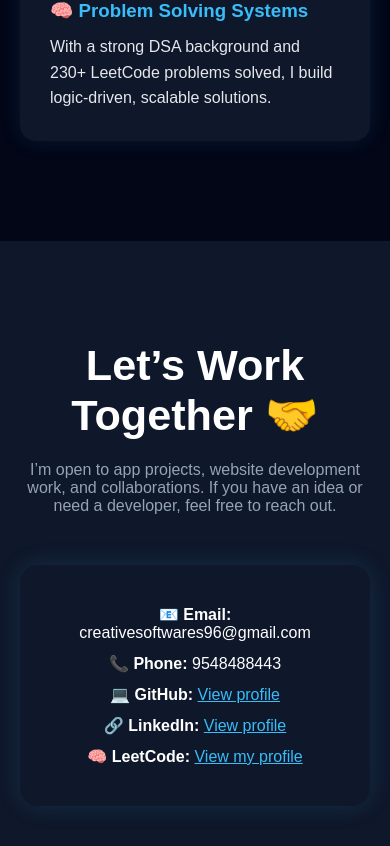
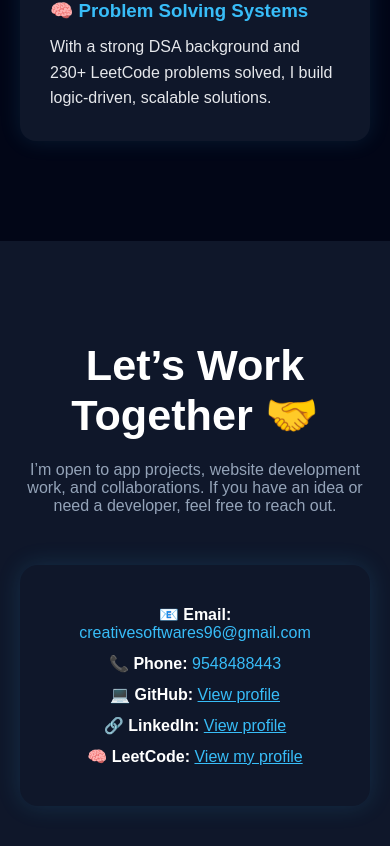
Before and after one commit to sneha-shankhwar/sneha-portfolio, a React (Vite) app: page / in a window 390 px wide. Shown: the part 4201-5047 px from the top of the page. Built offline with nearby package versions, Linux system fonts and the light colour scheme.

Commit message:
Updated contact clickable email and phone

```diff
--- a/src/components/Contact.jsx
+++ b/src/components/Contact.jsx
@@ -27,12 +27,26 @@ function Contact() {
         }}
       >
         <p style={{ marginBottom: "12px" }}>
-          📧 <b>Email:</b> creativesoftwares96@gmail.com
+          📧 <b>Email:</b>{" "}
+          <a
+            href="mailto:creativesoftwares96@gmail.com"
+            style={{ color: "#38bdf8", textDecoration: "none" }}
+          >
+            creativesoftwares96@gmail.com
+          </a>
         </p>
 
         <p style={{ marginBottom: "12px" }}>
-          📞 <b>Phone:</b> 9548488443
+          📞 <b>Phone:</b>{" "}
+          <a
+            href="tel:9548488443"
+            style={{ color: "#38bdf8", textDecoration: "none" }}
+          >
+            9548488443
+          </a>
         </p>
+
+
 
         <p style={{ marginBottom: "12px" }}>
           💻 <b>GitHub:</b>{" "}
```
